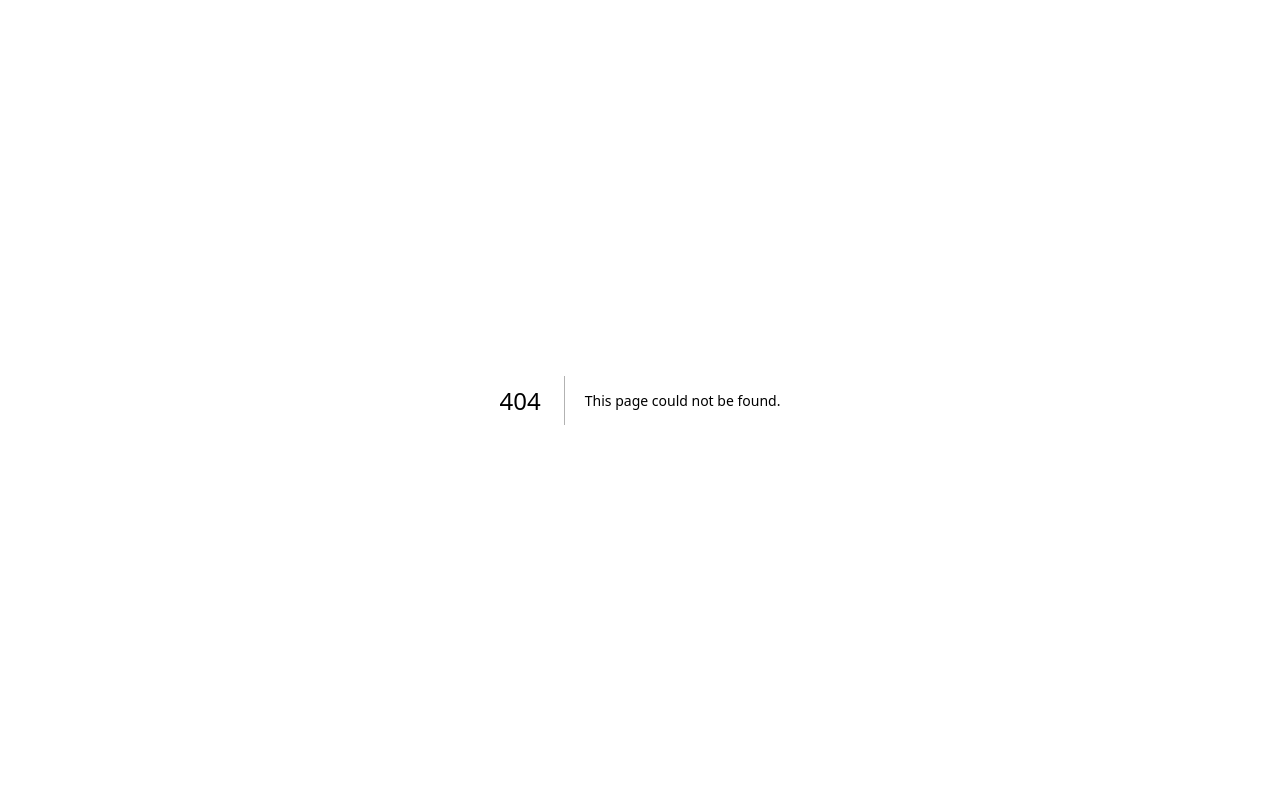
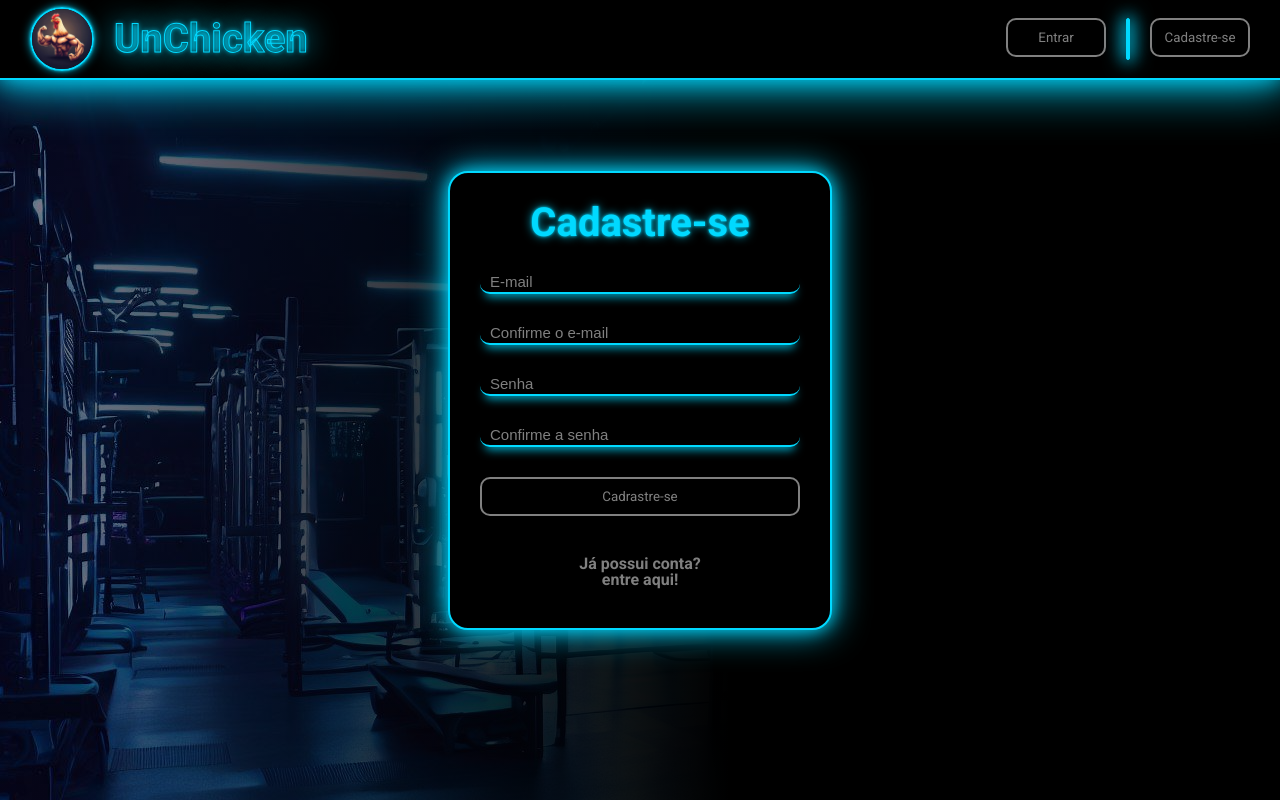
Before and after one commit to breno-aredes/UnChicken-frontend, a Next.js app: page /signup in a window 1280 px wide. Before the commit this address had no page. Built offline with nearby package versions, Linux system fonts and the light colour scheme.

Commit message:
feat: created layout for sign-in and sign-up pages

```diff
--- a/src/components/common/button.js
+++ b/src/components/common/button.js
@@ -1,20 +1,26 @@
 import styled from "styled-components";
 
 export const NeonButton = styled.button`
+  min-width: 100px;
   display: inline-block;
-  cursor: pointer;
   text-decoration: none;
   padding: 10px 10px;
   border-radius: 10px;
   background-color: transparent;
   transition: box-shadow 0.1s;
-  color: #575757;
-  border: 2px solid #575757;
+  color: #808080;
+  border: 2px solid #808080;
   font-family: "Roboto", sans-serif;
+
+  ${(props) =>
+    props.hover !== false &&
+    `
     :hover {
       border: 2px solid #00d9ff;
       color: #00d9ff;
       box-shadow: 0 0 35px #00d9ff, 0 0 15px #00d9ffc0 inset;
       text-shadow: 0px 0px 10px #00d9ffcc, 0px 0px 3px #00d9ff;
+      cursor: pointer;
     }
+  `}
 `;
--- a/src/components/layout/header/index.js
+++ b/src/components/layout/header/index.js
@@ -1,17 +1,26 @@
 import { NeonButton } from "@/components/common/button";
 import { BarNeon, HeaderContainer, LogBar, Logo } from "./style";
+import Link from "next/link";
 
 export default function Header() {
   return (
     <HeaderContainer>
-      <Logo>
-        <img src="/UnChickenApp2.0.jpg"></img>
-        <h1> UnChicken </h1>
-      </Logo>
+      <Link style={{ textDecoration: "none" }} href="/">
+        <Logo>
+          <img src="/UnChickenApp2.0.jpg"></img>
+          <h1> UnChicken </h1>
+        </Logo>
+      </Link>
+
       <LogBar>
-        <NeonButton>SignIn</NeonButton>
+        <Link href="/signin">
+          <NeonButton>Entrar</NeonButton>
+        </Link>
+
         <BarNeon></BarNeon>
-        <NeonButton>SignUp</NeonButton>
+        <Link href="/signup">
+          <NeonButton>Cadastre-se</NeonButton>
+        </Link>
       </LogBar>
     </HeaderContainer>
   );
--- a/src/pages/about.js
+++ /dev/null
@@ -1,3 +0,0 @@
-export default function About() {
-  return <h1></h1>;
-}
--- /dev/null
+++ b/src/pages/signup.js
@@ -0,0 +1,136 @@
+import { NeonButton } from "@/components/common/button";
+import Header from "@/components/layout/header";
+import Link from "next/link";
+import { useState } from "react";
+import styled from "styled-components";
+
+export default function signUp() {
+  const [email, setEmail] = useState("");
+  const [password, setPassword] = useState("");
+
+  function isFormValid() {
+    return email !== "" && password !== "";
+  }
+
+  return (
+    <>
+      <Header />
+      <Body>
+        <SignInContainer>
+          <h1>Cadastre-se</h1>
+
+          <form>
+            <input
+              placeholder="E-mail"
+              type="text"
+              value={email}
+              onChange={(e) => setEmail(e.target.value)}
+            />
+            <input
+              placeholder="Confirme o e-mail"
+              type="text"
+              value={email}
+              onChange={(e) => setEmail(e.target.value)}
+            />
+
+            <input
+              placeholder="Senha"
+              type="password"
+              value={password}
+              onChange={(e) => setPassword(e.target.value)}
+            />
+
+            <input
+              placeholder="Confirme a senha"
+              type="password"
+              value={password}
+              onChange={(e) => setPassword(e.target.value)}
+            />
+            <NeonButton hover={isFormValid()}>Cadrastre-se</NeonButton>
+          </form>
+          <Link style={{ textDecoration: "none" }} href="/signin">
+            <h3>
+              Já possui conta? <br /> entre aqui!
+            </h3>
+          </Link>
+        </SignInContainer>
+      </Body>
+    </>
+  );
+}
+
+const Body = styled.div`
+  background-image: linear-gradient(
+      90deg,
+      rgba(2, 0, 36, 0.5) 0%,
+      rgba(0, 0, 0, 1) 57%
+    ),
+    url("acad_led_1.jpg");
+  background-repeat: no-repeat;
+  background-size: auto;
+  height: 100vh;
+  display: flex;
+  align-items: center;
+  justify-content: center;
+  flex-direction: column;
+  text-align: center;
+  font-family: "Roboto", sans-serif;
+`;
+
+const SignInContainer = styled.div`
+  padding: 30px;
+  background-color: black;
+  border: 2px solid #00d9ff;
+  color: #00d9ff;
+  box-shadow: 0 0 35px #00d9ff, 0 0 15px #00d9ffc0;
+  border-radius: 20px;
+  display: flex;
+  flex-direction: column;
+  font-family: "Roboto", sans-serif;
+  h1 {
+    margin-bottom: 20px;
+    padding-bottom: 10px;
+    color: #00d9ff;
+    text-shadow: 0px 0px 10px #00d9ffcc, 0px 0px 3px #00d9ff;
+    font-size: 40px;
+    font-weight: bold;
+  }
+  h3 {
+    margin-top: 40px;
+    padding-bottom: 10px;
+    color: #808080;
+    font-size: 15 px;
+    font-weight: bold;
+    white-space: pre-line;
+
+    :hover {
+      color: #00d9ff;
+      text-shadow: 0px 0px 10px #00d9ffcc, 0px 0px 3px #00d9ff;
+    }
+  }
+  input {
+    width: 300px;
+    padding: 2px 10px;
+    color: #00d9ff;
+    border: none;
+    border-bottom: 2px solid #00d9ff;
+    background-color: black;
+    margin-bottom: 30px;
+    outline: none;
+    box-shadow: 0 8px 15px -15px #00d9ff, 0 8px 10px -5px #00d9ffc0;
+    border-radius: 10px;
+    text-shadow: 0px 0px 10px #00d9ffcc, 0px 0px 3px #00d9ff;
+  }
+  input:focus::-webkit-input-placeholder {
+    color: transparent;
+  }
+  input::placeholder {
+    color: #808080;
+    text-shadow: none;
+    font-size: 15px;
+  }
+  form {
+    display: flex;
+    flex-direction: column;
+  }
+`;
```
Also changed, not shown: src/pages/index.js (+12 -4 lines), src/pages/signin.js (added, +123 -0 lines). Lines whose indentation alone changed are shown as unchanged.
